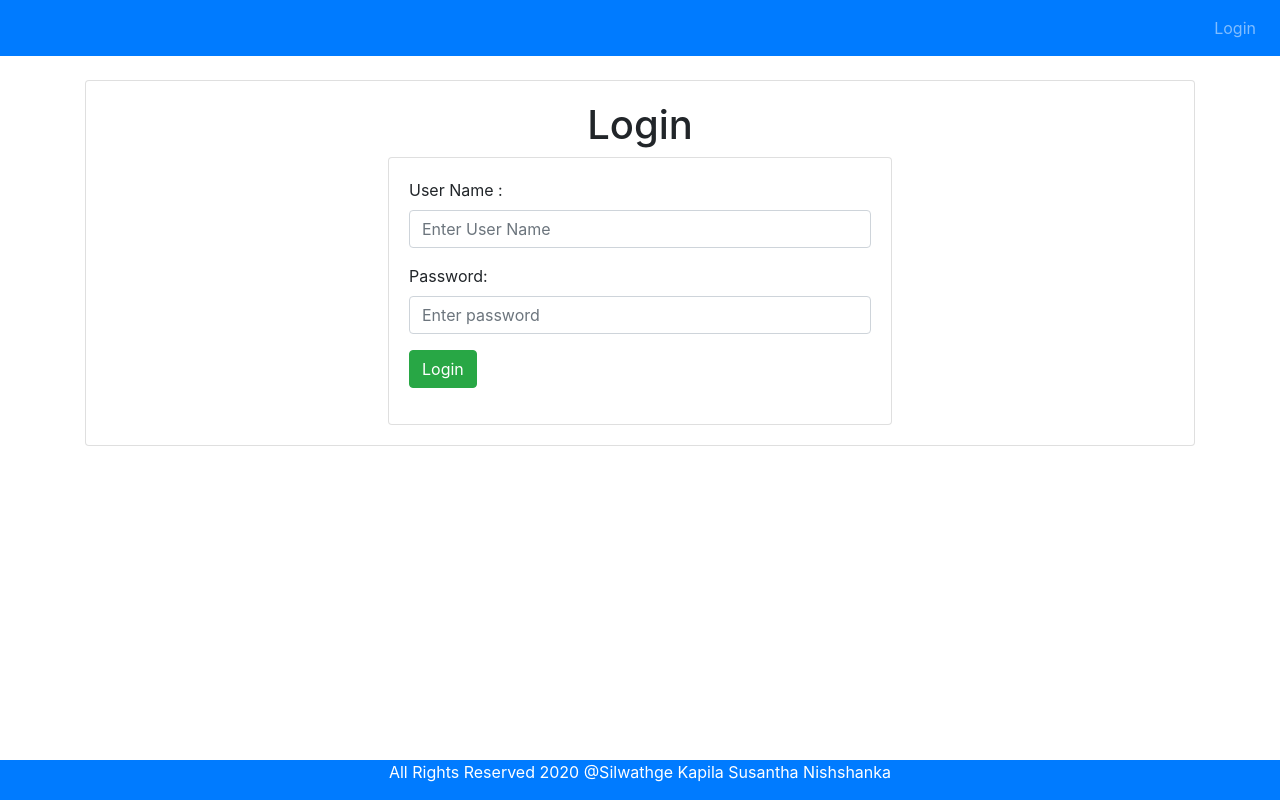
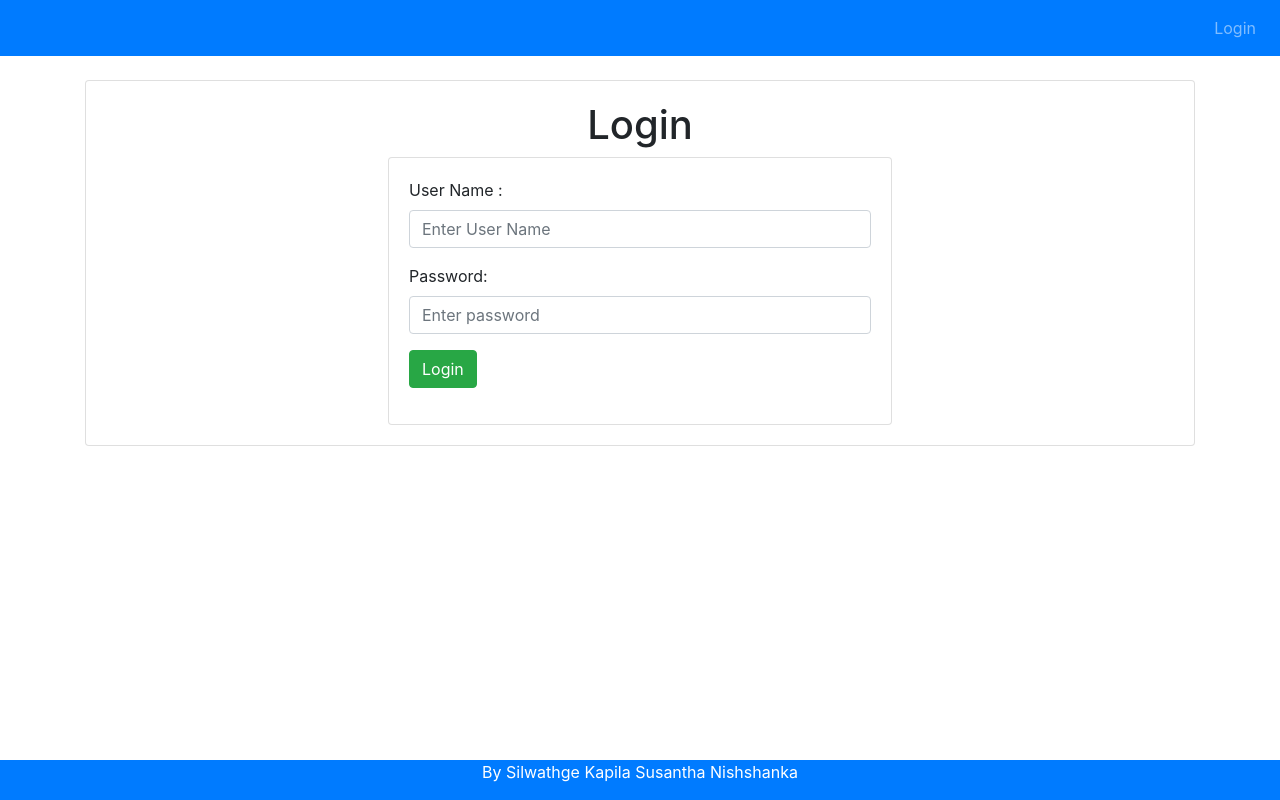
Before and after one commit to kapila-silwathge/epicTestEmployeeFrontEndSample, an Angular app: page / in a window 1280 px wide. Built offline with nearby package versions, Linux system fonts and the light colour scheme.

Commit message:
footer note change

```diff
--- a/src/app/app.component.html
+++ b/src/app/app.component.html
@@ -33,6 +33,6 @@
 
 <footer class="footer">
   <div class="container">
-      <span>All Rights Reserved 2020 @Silwathge Kapila Susantha Nishshanka </span>
+      <span>By Silwathge Kapila Susantha Nishshanka </span>
   </div>
 </footer>
```
